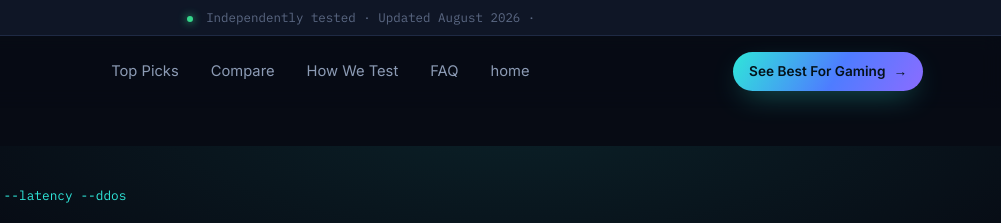
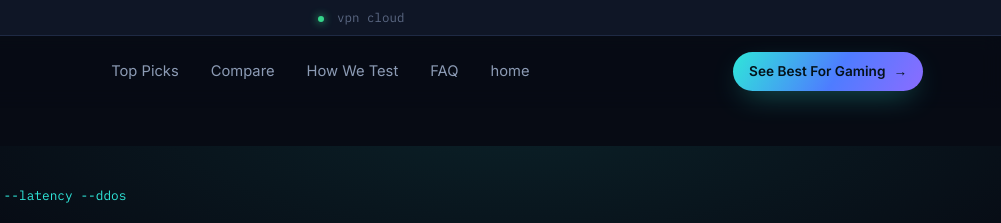
Before and after one commit to mrr0b0t1907/vpncl, a plain HTML site: page best-vpn-for-gaming.html in a window 1280 px wide. Shown: the top 223 px of the page, 279-1280 px from the left. Drawn offline with Linux system fonts and the light colour scheme.

Commit message:
Update best-vpn-for-gaming.html

```diff
--- a/best-vpn-for-gaming.html
+++ b/best-vpn-for-gaming.html
@@ -13,7 +13,7 @@
 <body>
 
 <div class="topbar">
-  <p><span class="dot" aria-hidden="true"></span> Independently tested · Updated August 2026 ·</p>
+  <p><span class="dot" aria-hidden="true"></span> vpn cloud </p>
 </div>
 
 <header class="site-header" id="siteHeader">
```
